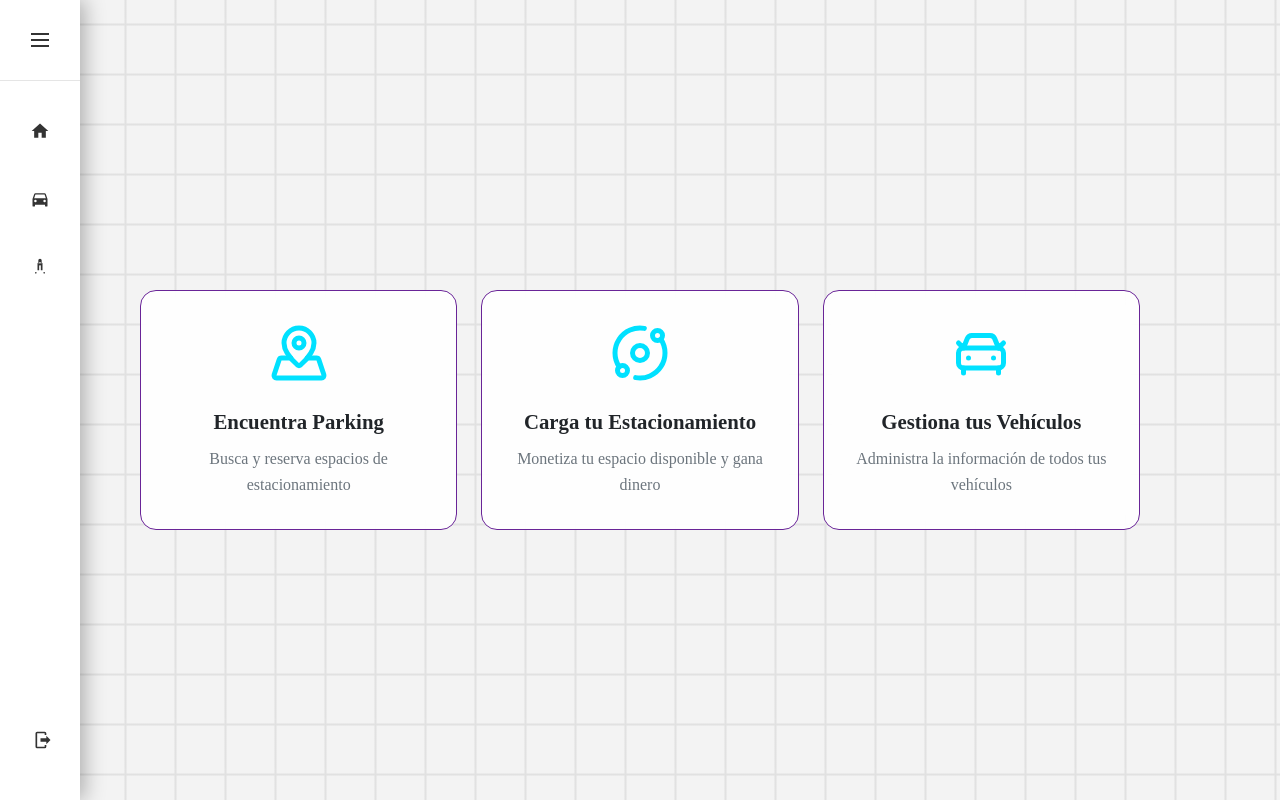
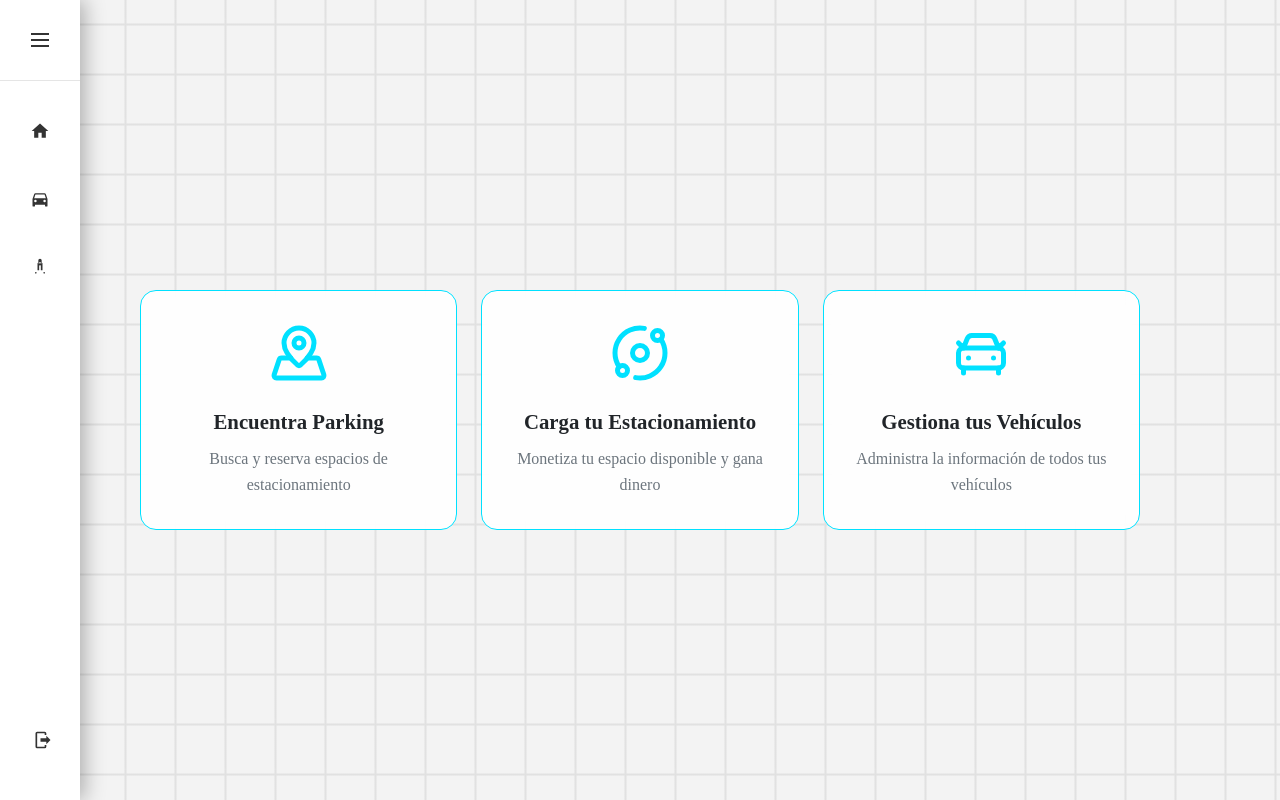
Before and after one commit to urielmaza/FindMySpacee, a React (Vite) app in the folder fiindmyspace/: page /#/home-user in a window 1280 px wide. Built offline with nearby package versions, Linux system fonts and the light colour scheme.

Commit message:
cambio de color de carta 2

```diff
--- a/fiindmyspace/src/pages/HomeUser.module.css
+++ b/fiindmyspace/src/pages/HomeUser.module.css
@@ -98,7 +98,7 @@
   border-radius: 16px;
   padding: 32px 24px;
   text-align: center;
-  border: 1px solid #692497;
+  border: 1px solid #00e1ff;
   transition: all 0.3s ease;
   animation: fadeInUp 1s ease-out calc(0.6s + var(--delay)) both;
   cursor: pointer;
```
